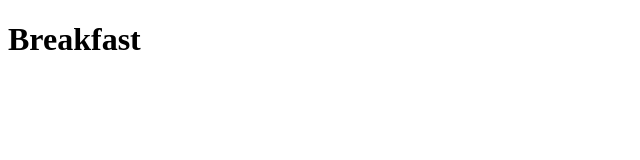
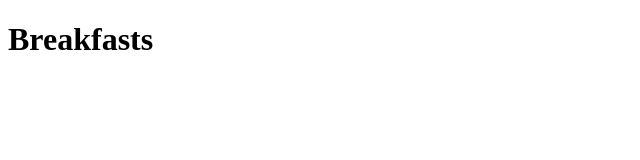
Before and after one commit to RunedWriter/odin-recipes, a plain HTML site: page sub-index/brek.html in a window 1280 px wide. Shown: the full height of the page, 0-640 px from the left. Drawn offline with Linux system fonts and the light colour scheme.

Commit message:
Fix typo in header

```diff
--- a/sub-index/brek.html
+++ b/sub-index/brek.html
@@ -6,6 +6,6 @@
     </head>
 
     <body>
-        <h1>Breakfast</h1>
+        <h1>Breakfasts</h1>
     </body>
 </html>
```
